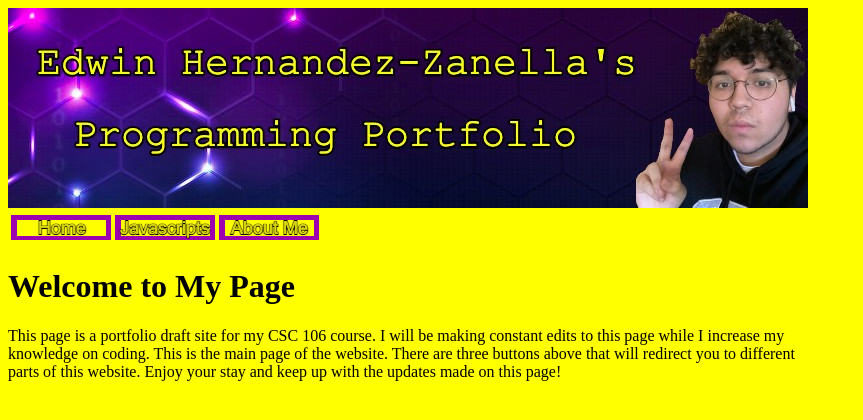
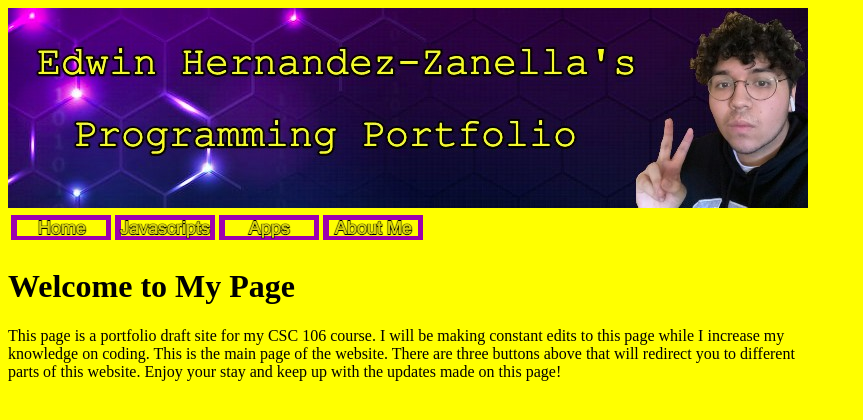
Before and after one commit to edwinzanella/CSC_106, a plain HTML site: page index.html in a window 1280 px wide. Shown: the whole page, without its empty margins (0-863 px from the left). Drawn offline with Linux system fonts and the light colour scheme.

Commit message:
Update index.html

```diff
--- a/index.html
+++ b/index.html
@@ -24,6 +24,11 @@
           </a>
         </th>
         <th>
+          <a href="apps.html">
+            <img src="apps.png">
+          </a>
+        </th>
+        <th>
           <a href="about.html">
           <img src="about.png">
           </a>
```
